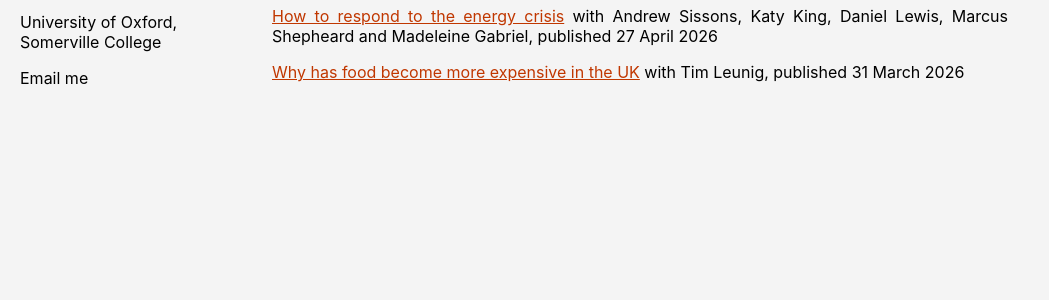
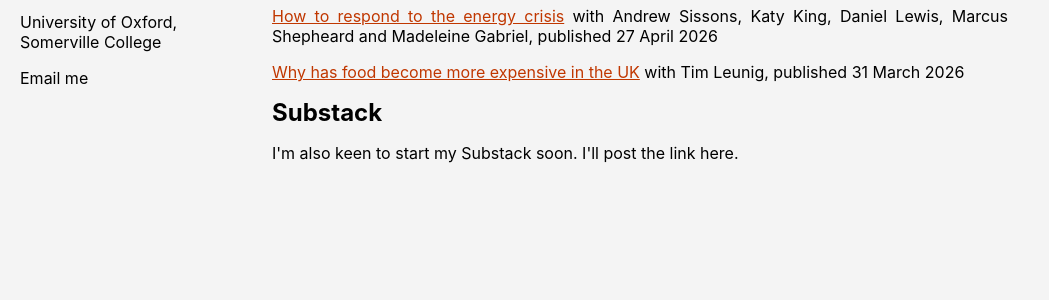
Before and after one commit to JulietteCx/juliettecx.github.io, a Jekyll site: the page built from _pages/blog.html, in a window 1280 px wide, cut to the strip 271-920 px from the top of the page. Shown: the top 300 px of the strip, without its empty margins (0-1049 px from the left). Built offline with Jekyll 4.4.1, drawn with Linux system fonts in a browser that asks for light colours.

Commit message:
Update blog.html

```diff
--- a/_pages/blog.html
+++ b/_pages/blog.html
@@ -39,5 +39,9 @@ author_profile: true
      style="color:#C03700; text-decoration:underline;">
     Why has food become more expensive in the UK</a> with Tim Leunig, published 31 March 2026
 </p>
+<h1>Substack</h1>
+  <p> I'm also keen to start my Substack soon. I'll post the link here.</p>
+
+
 </body>
 </html>
```
